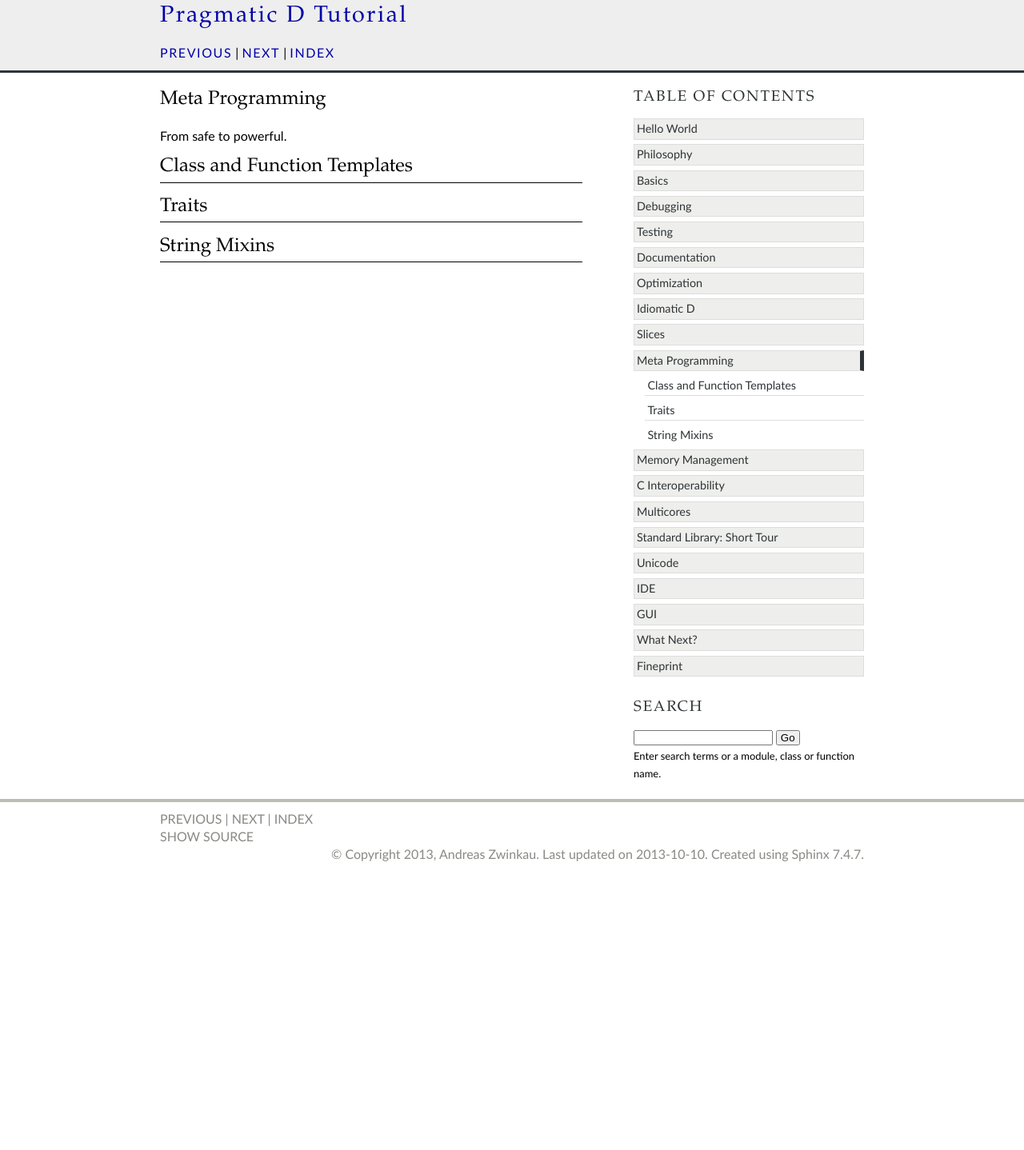
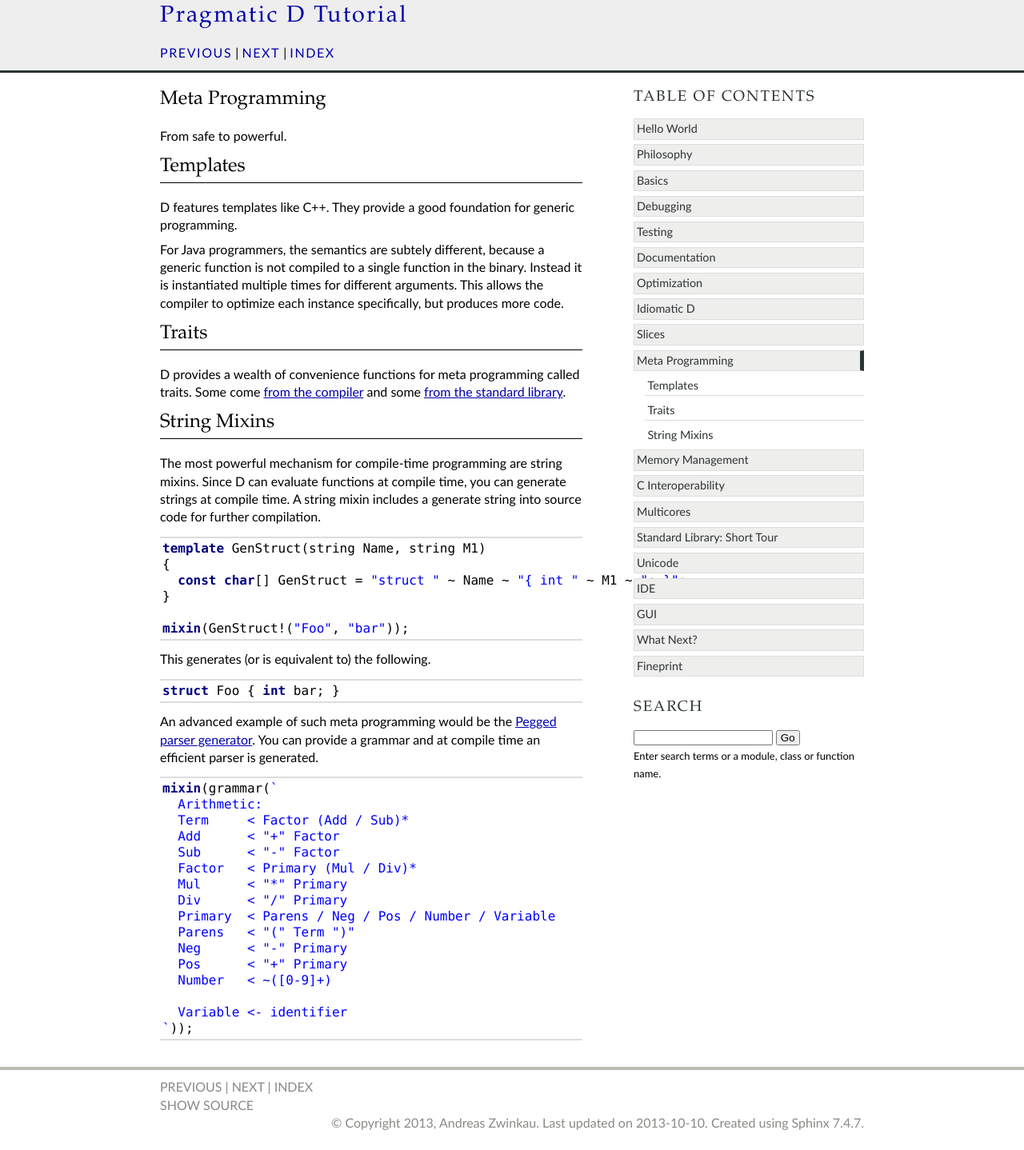
Before and after one commit to qznc/d-tut, a Sphinx documentation site: the page built from source/meta.rst, in a window 1280 px wide. Shown: the whole page at 80% size. Built offline with Sphinx 7.4.7, drawn with Linux system fonts in a browser that asks for light colours; before the commit the page ends 1103 px from its top, so only the background shows below that.

Commit message:
Some text about meta

```diff
--- a/source/meta.rst
+++ b/source/meta.rst
@@ -3,11 +3,69 @@ Meta Programming
 
 From safe to powerful.
 
-Class and Function Templates
-----------------------------
+Templates
+---------
+
+D features templates like C++.
+They provide a good foundation for generic programming.
+
+For Java programmers,
+the semantics are subtely different,
+because a generic function is not compiled to a single function in the binary.
+Instead it is instantiated multiple times for different arguments.
+This allows the compiler to optimize each instance specifically,
+but produces more code.
 
 Traits
 ------
 
+D provides a wealth of convenience functions for meta programming called traits.
+Some come `from the compiler <http://dlang.org/traits.html>`_
+and some `from the standard library <http://dlang.org/phobos/std_traits.html>`_.
+
 String Mixins
 -------------
+
+The most powerful mechanism for compile-time programming are string mixins.
+Since D can evaluate functions at compile time,
+you can generate strings at compile time.
+A string mixin includes a generate string into source code
+for further compilation.
+
+.. code-block:: d
+
+   template GenStruct(string Name, string M1)
+   {
+     const char[] GenStruct = "struct " ~ Name ~ "{ int " ~ M1 ~ "; }";
+   }
+
+   mixin(GenStruct!("Foo", "bar"));
+
+This generates (or is equivalent to) the following.
+
+.. code-block:: d
+
+   struct Foo { int bar; }
+
+An advanced example of such meta programming
+would be the `Pegged parser generator <https://github.com/PhilippeSigaud/Pegged>`_.
+You can provide a grammar and at compile time an efficient parser is generated.
+
+.. code-block:: d
+
+    mixin(grammar(`
+      Arithmetic:
+      Term     < Factor (Add / Sub)*
+      Add      < "+" Factor
+      Sub      < "-" Factor
+      Factor   < Primary (Mul / Div)*
+      Mul      < "*" Primary
+      Div      < "/" Primary
+      Primary  < Parens / Neg / Pos / Number / Variable
+      Parens   < "(" Term ")"
+      Neg      < "-" Primary
+      Pos      < "+" Primary
+      Number   < ~([0-9]+)
+
+      Variable <- identifier
+    `));
```
